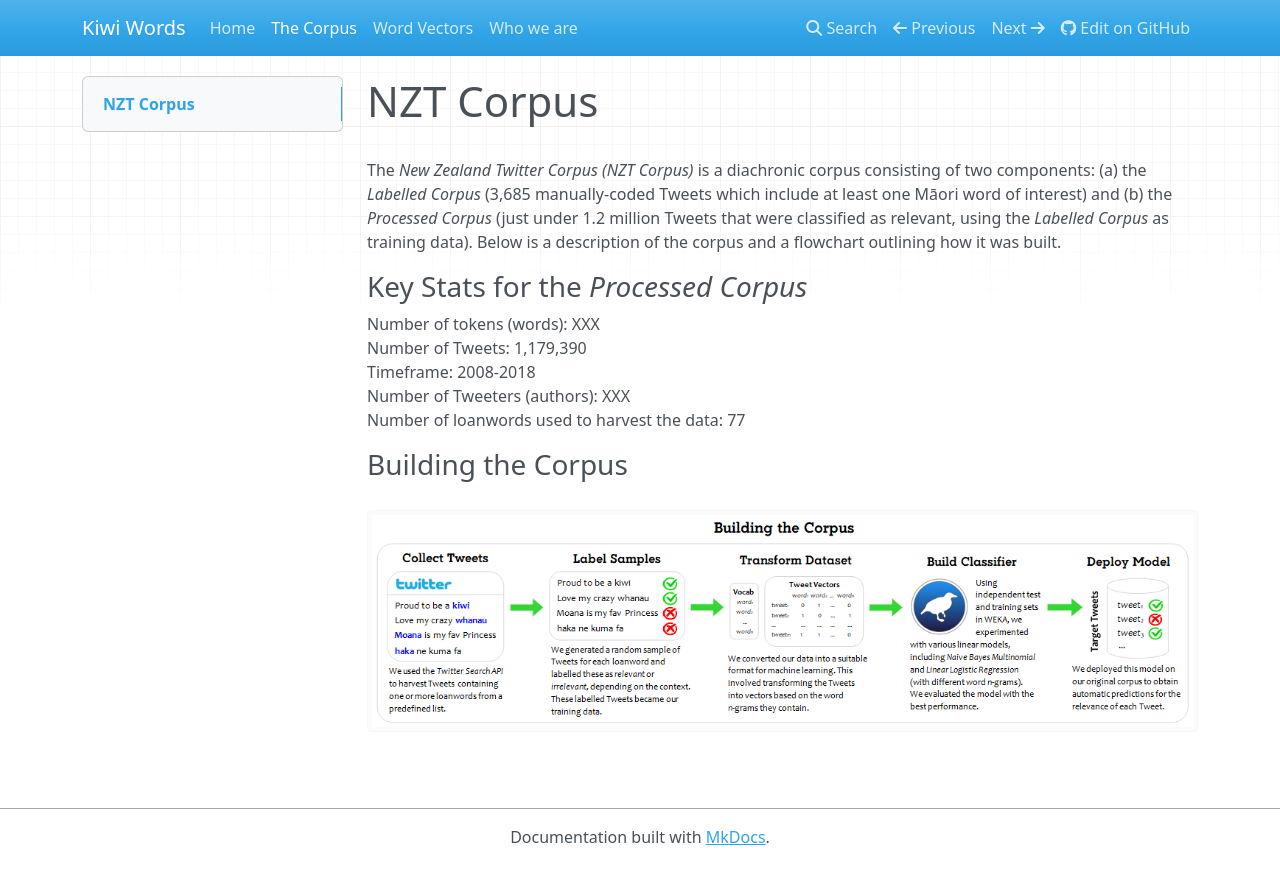
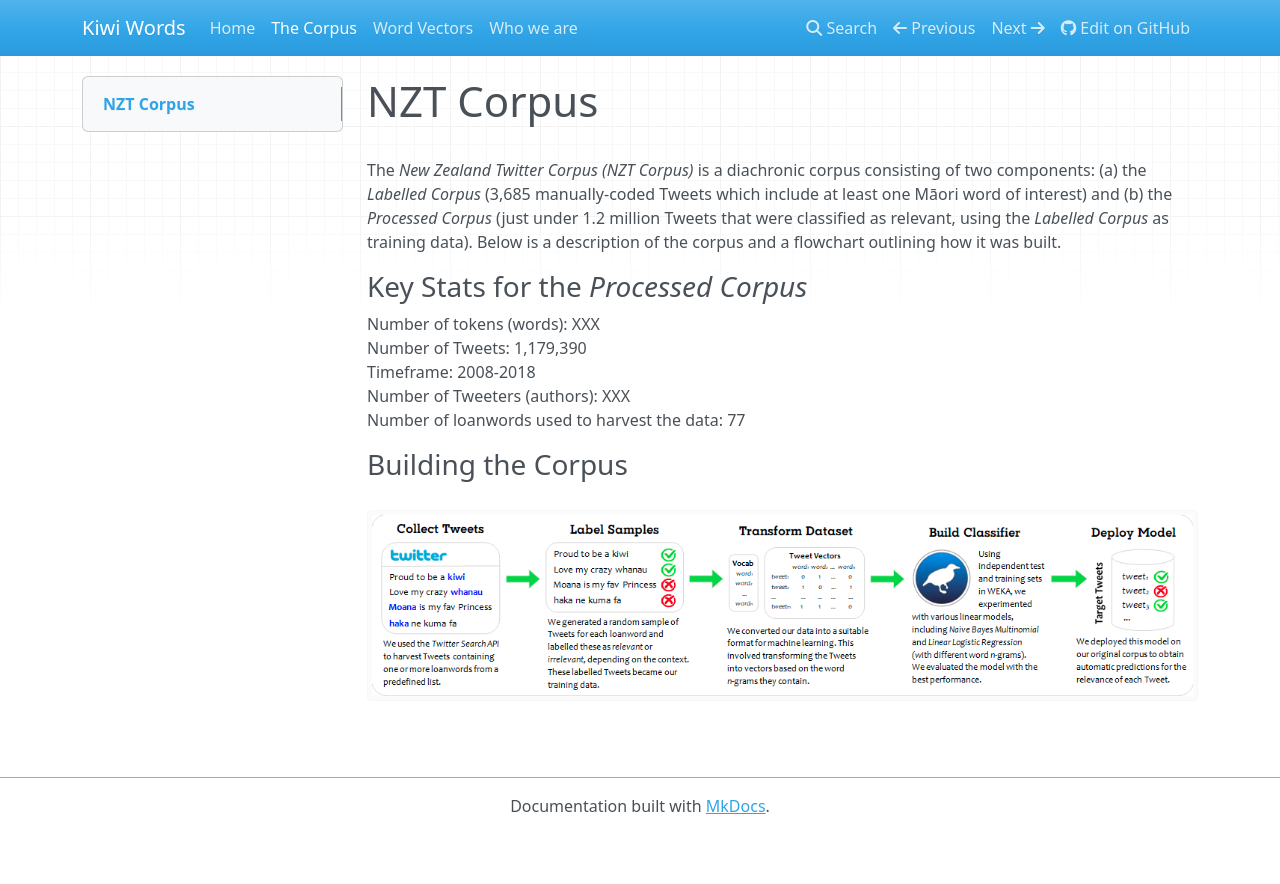
Before and after one commit to Waikato/kiwiwords, an MkDocs documentation site: the page built from docs/corpus.md, in a window 1280 px wide. Shown: the top 884 px of the page. Built offline with MkDocs 1.6.1, drawn with Linux system fonts in a browser that asks for light colours; nearby versions of some CDN libraries.

Commit message:
Update corpus.md

```diff
--- a/docs/corpus.md
+++ b/docs/corpus.md
@@ -10,4 +10,4 @@ Number of Tweeters (authors): XXX <br>
 Number of loanwords used to harvest the data: 77
 
 ### Building the Corpus
- <img src="../pics/Process.png" alt="Process" width="1500"/>
+ <img src="../pics/Process2.png" alt="Process" width="1500"/>
```
